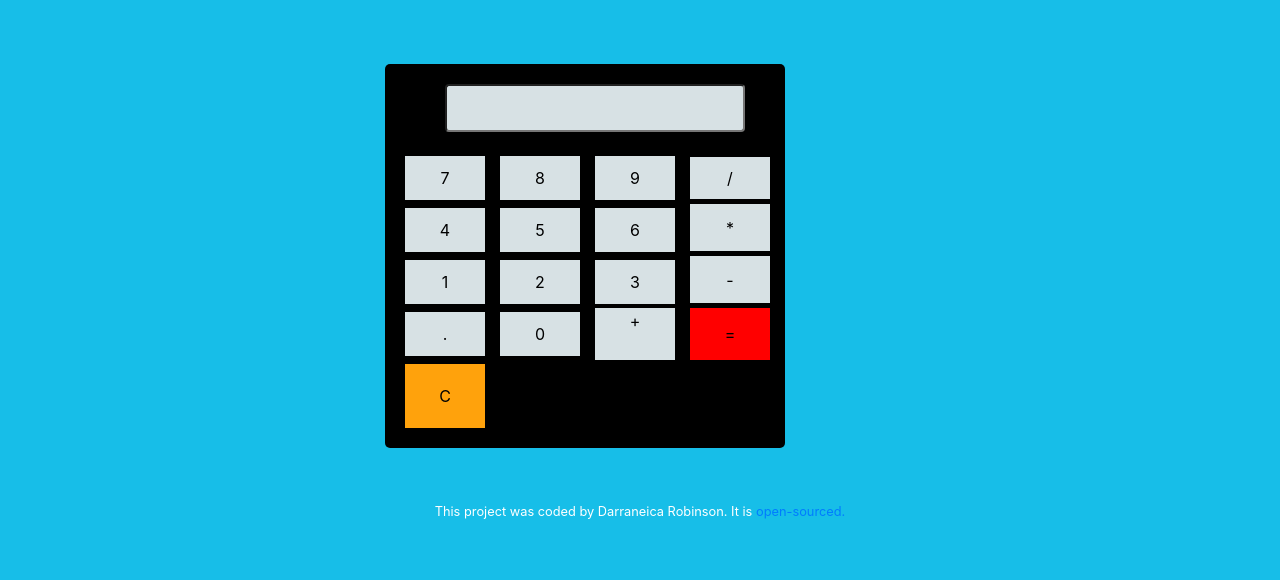
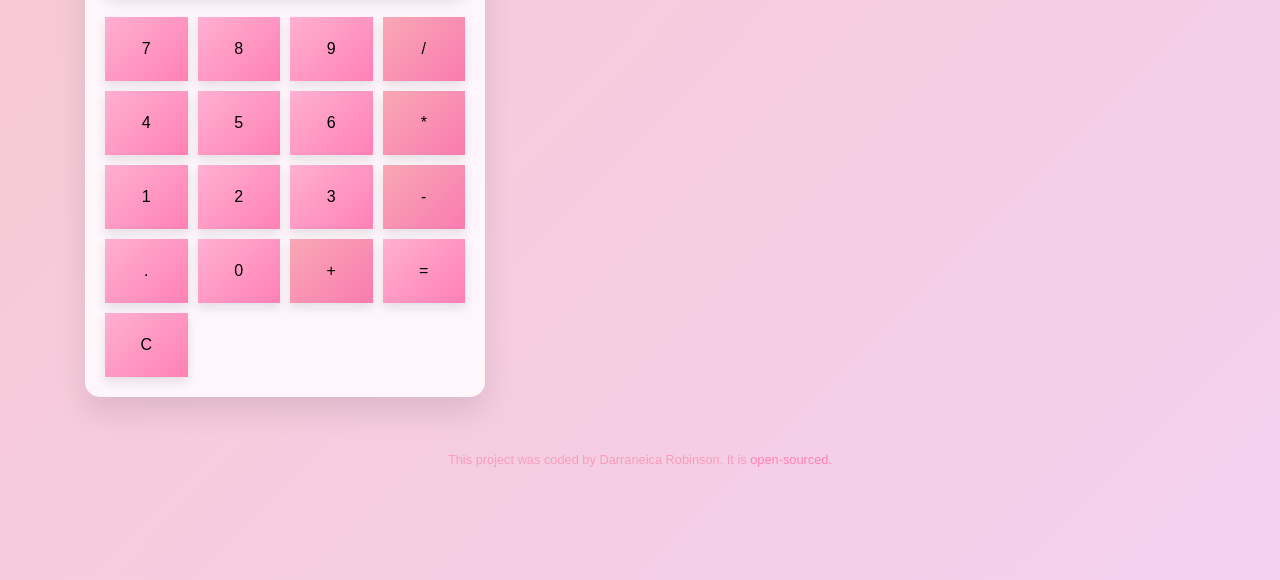
Before and after one commit to Darraneica/basic-calculator, a plain HTML site: page index.html in a window 1280 px wide. Shown: the part 220-800 px from the top of the page. Drawn offline with nearby package versions, Linux system fonts and the light colour scheme.

Commit message:
Updated calculator project

```diff
--- a/index.html
+++ b/index.html
@@ -3,52 +3,40 @@
 <head>
     <meta charset="UTF-8">
     <meta name="viewport" content="width=device-width, initial-scale=1.0">
-    <title>Calculator - Darraneica Robinson</title>
+    <title>Interactive Calculator</title>
     <link rel="stylesheet" href="style.css">
     <link rel="stylesheet" href="https://cdn.jsdelivr.net/npm/bootstrap@4.4.1/dist/css/bootstrap.min.css" integrity="sha384-Vkoo8x4CGsO3+Hhxv8T/Q5PaXtkKtu6ug5TOeNV6gBiFeWPGFN9MuhOf23Q9Ifjh" crossorigin="anonymous">
 </head>
 <body>
     <div class="container">
-        <h1 id="title">Basic Caculator</h1>
         <div class="wrapper">
-            <input type="text" id="show" readonly>
-           <div class="numbers grid">
-            <button id="number"
-            class ="color-block" onclick="calculateNum(7)">7</button>
-            <button id="number"
-            class ="color-block" onclick="calculateNum(8)">8</button>
-            <button id="number"
-            class ="color-block" onclick="calculateNum(9)">9</button>
-            <button
-            id ="color-block-div" onclick="showOperator('/')">/</button>
-            <button id="number"
-             class ="color-block" onclick="calculateNum(4)">4</button>
-            <button id="number"
-            class ="color-block" onclick="calculateNum(5)">5</button>
-            <button id="number"
-             class ="color-block" onclick="calculateNum(6)">6</button>
-            <button
-            id ="color-block-multiply" onclick="showOperator('*')">*</button>
-            <button id="number"
-            class ="color-block" onclick="calculateNum(1)">1</button>
-            <button id="number"
-            class ="color-block" onclick="calculateNum(2)">2</button>
-            <button id="number"
-            class ="color-block" onclick="calculateNum(3)">3</button>
-            <button
-             id ="color-block-subtract" onclick="showOperator('-')">-</button>
-            <button id="dot"
-            class ="color-block" onclick="showOperator('.')">.</button>
-            <button id="number"
-            class ="color-block" onclick="calculateNum(0)">0</button>
-            <button
-            id="color-block-plus" onclick="showOperator('+')">+</button>
-            <button id="color-block-red" onclick="getSum()">=</button>
-            <button id="color-block-clear" onclick="clearNum()">C</button>
-           </div>
+            <input type="text" id="show" placeholder="..." readonly>
+            <div class="numbers grid">
+                <button class="color-block" onclick="calculateNum(7)">7</button>
+                <button class="color-block" onclick="calculateNum(8)">8</button>
+                <button class="color-block" onclick="calculateNum(9)">9</button>
+                <button class="operator" onclick="showOperator('/')">/</button>
+                <button class="color-block" onclick="calculateNum(4)">4</button>
+                <button class="color-block" onclick="calculateNum(5)">5</button>
+                <button class="color-block" onclick="calculateNum(6)">6</button>
+                <button class="operator" onclick="showOperator('*')">*</button>
+                <button class="color-block" onclick="calculateNum(1)">1</button>
+                <button class="color-block" onclick="calculateNum(2)">2</button>
+                <button class="color-block" onclick="calculateNum(3)">3</button>
+                <button class="operator" onclick="showOperator('-')">-</button>
+                <button class="color-block" onclick="showOperator('.')">.</button>
+                <button class="color-block" onclick="calculateNum(0)">0</button>
+                <button class="operator" onclick="showOperator('+')">+</button>
+                <button class="equal" onclick="getSum()">=</button>
+                <button class="clear" onclick="clearNum()">C</button>
+            </div>
         </div>
     </div>
     <footer><small>This project was coded by Darraneica Robinson. It is <a href="https://github.com/Darraneica/basic-calculator" target="_blank">open-sourced.</a></small></footer>
+
+    <!-- Audio for Button Press -->
+    <audio id="buttonSound" src="button-press.mp3" preload="auto"></audio>
+
     <script src="script.js"></script>
 </body>
 </html>
--- a/script.js
+++ b/script.js
@@ -1,31 +1,40 @@
-//used arrow function to clear the calculator display.
+const showResults = document.getElementById('show');
+const buttonSound = document.getElementById('buttonSound');
+
+// Play sound when a button is pressed
+const playSound = () => {
+    buttonSound.currentTime = 0; // Reset sound to start
+    buttonSound.volume = 1; // Max volume
+    buttonSound.play();
+};
+
+// Function to clear the calculator screen
 const clearNum = () => {
+    playSound();
     showResults.value = '';
 };
 
-//used arrow function to add numbers to the calculator display.
+// Function to add numbers to the screen
 const calculateNum = (number) => {
-    //this checks to see if current value already contains a decimal point.
-    if(showResults.value.includes('.') && number === '.'){
-        return; // will not return decimal point.
+    playSound();
+    if (showResults.value.includes('.') && number === '.') {
+        return;
     }
     showResults.value += number;
 };
 
-//used arrow function to add numbers to the calculator display.
+// Function to add operators to the screen
 const showOperator = (operator) => {
+    playSound();
     showResults.value += operator;
 };
 
-//arrow function that executes the calculation.
+// Function to evaluate the expression and display the result
 const getSum = () => {
-    try{
+    playSound();
+    try {
         showResults.value = eval(showResults.value);
-    } catch(error){
+    } catch (error) {
         showResults.value = 'Error';
     }
-
 };
-
-// refers to displaying the calculation on the calculator screen.
-const showResults = document.getElementById('show');
--- a/style.css
+++ b/style.css
@@ -1,135 +1,115 @@
-*{
+* {
     box-sizing: border-box;
-    color: white;
+    font-family: 'Arial', sans-serif;
+    margin: 0;
+    padding: 0;
 }
 
-body{
-    background: rgb(23, 190, 232) !important;
+body {
+    background: linear-gradient(135deg, #f8c8d1, #f3d1f0);
+    min-height: 100vh;
+    display: flex;
+    justify-content: center;
+    align-items: center;
+    flex-direction: column;
 }
 
-#title{
-    margin-top: 100px;
-    margin-left: 290px!important;
-    margin-bottom: -100px;
-    font-size: 70px;
+#title {
+    font-size: 60px;
+    color: #f1a7c5;
+    margin-bottom: 30px;
+    text-shadow: 3px 3px 8px rgba(0, 0, 0, 0.2);
 }
 
-/* custom code for the entire calculator */
-.wrapper{
-    margin-top: 200px;
-    margin-left: 300px;
-    padding-top: 20px;
-    padding-bottom: 20px;
-    background: #000000;
-    border-radius: 5px;
+.wrapper {
+    background: #fef6fb;
+    border-radius: 15px;
     width: 400px;
+    padding: 20px;
+    box-shadow: 0 15px 30px rgba(0, 0, 0, 0.1);
 }
 
-
-/* custom code for display screen*/
-#show{
-    margin-left: 60px;
-    background: #D7E1E4;
-    width: 300px;
-    padding: 10px;
-    border-radius: 4px;
+#show {
+    background: #fdf3f7;
+    color: #f79cbd;
+    font-size: 32px;
+    width: 100%;
+    padding: 20px;
+    border: none;
+    border-radius: 10px;
+    text-align: right;
+    margin-bottom: 20px;
+    box-shadow: 0 5px 15px rgba(0, 0, 0, 0.1);
 }
 
-/* custom code for grid. to properly align numbers. */
-.numbers{
+.numbers {
     display: grid;
     grid-template-columns: repeat(4, 1fr);
-    text-align: center;
-    margin-left: 20px;
-    margin-top: 20px;
+    gap: 10px;
 }
 
-.numbers button{
-    color: black;
+button {
+    background: linear-gradient(135deg, #ffb0d2, #ff80b5);
+    border: none;
+    border-radius: 10px;
+    font-size: 24px;
+    padding: 20px;
+    transition: all 0.3s ease, transform 0.2s ease;
+    box-shadow: 0 5px 10px rgba(0, 0, 0, 0.1);
 }
 
-/* custom code for buttons (sizes). */
-.color-block{
-    margin-top: 4px;
-    margin-bottom: 4px;
-    background: #D7E1E4;
-    width: 80px;
-    padding: 10px;
+button:hover {
+    background: linear-gradient(135deg, #ff80b5, #ffb0d2);
+    transform: scale(1.05);
 }
 
-/* custom code for plus sign. */
-#color-block-plus{
-    display: grid;
-    grid-template-columns: 1fr;
-    background: #D7E1E4;
-    width: 80px;
+button:active {
+    transform: scale(0.95);
 }
 
-/* custom code for subtraction sign. */
-#color-block-subtract{
-    background: #D7E1E4;
-    margin-bottom: 5px;
-    width: 80px;
+button.operator {
+    background: linear-gradient(135deg, #f9a8b5, #f97bb0);
 }
 
-
-/* custom code for division sign. */
-#color-block-div{
-    margin-top: 5px;
-    background: #D7E1E4;
-    margin-bottom: 5px;
-    width: 80px;
-
+button.operator:hover {
+    background: linear-gradient(135deg, #f47f92, #f9a8b5);
 }
 
-/* custom code for multiply. */
-#color-block-multiply{
-    background: #D7E1E4;
-    margin-bottom: 5px;
-    width: 80px;
+button.special {
+    background: linear-gradient(135deg, #ff7a94, #f35c88);
 }
 
-
-/* custom code for equal sign. */
-#color-block-red{
-    background: red;
-    width: 80px;
-
+button.special:hover {
+    background: linear-gradient(135deg, #f35c88, #ff7a94);
 }
 
-
-/* custom code for clear sign. */
-#color-block-clear{
-    background: rgb(255, 162, 12) !important;
-    padding: 20px;
-    width: 80px;
-    margin-top: 4px;
-
+footer {
+    text-align: center;
+    margin-top: 50px;
+    color: #f79cbd;
 }
 
-/* more custom code for buttons. */
-button{
-    border: none;
-    box-shadow: rgba(0, 0, 0, 0.24) 0px 3px 8px;
+footer a {
+    color: #ff80b5;
+    text-decoration: none;
 }
 
-footer{
-    margin-top: 50px!important;
-    text-align: center;
+footer a:hover {
+    text-decoration: underline;
 }
 
-@media(max-width: 960px){
-    #title{
-        margin-left: 50px!important;
-        font-size: 50px;
-    }
-    .wrapper{
-        margin-top: 200px;
-        margin-left: 50px;
-        padding-top: 20px;
-        background: #000000;
-        border-radius: 5px;
-        width: 400px;
+@media(max-width: 768px) {
+    #title {
+        font-size: 40px;
     }
 
+    .wrapper {
+        width: 90%;
+        padding: 15px;
+    }
+
+    button {
+        padding: 15px;
+        font-size: 20px;
+    }
 }
```
